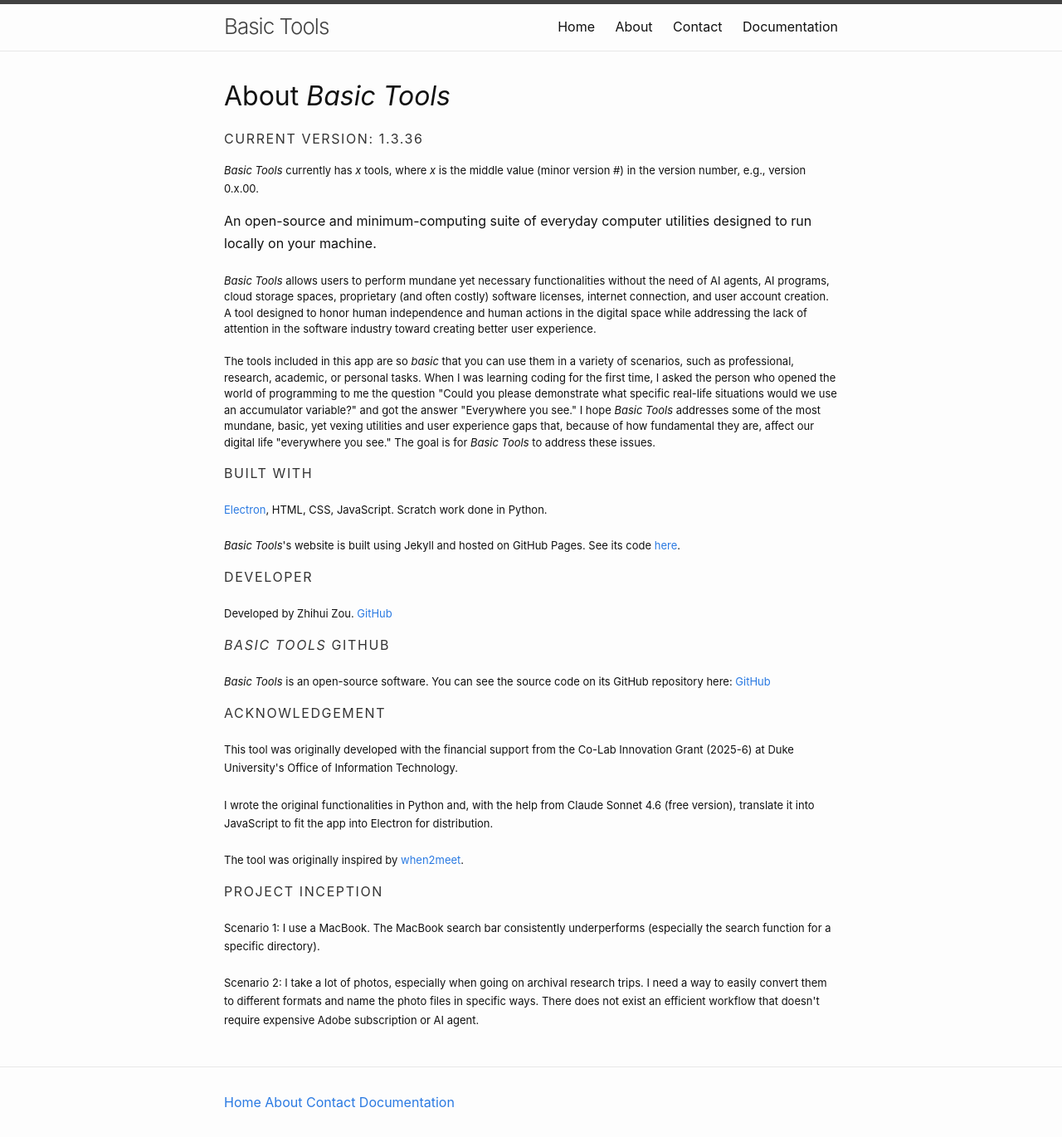
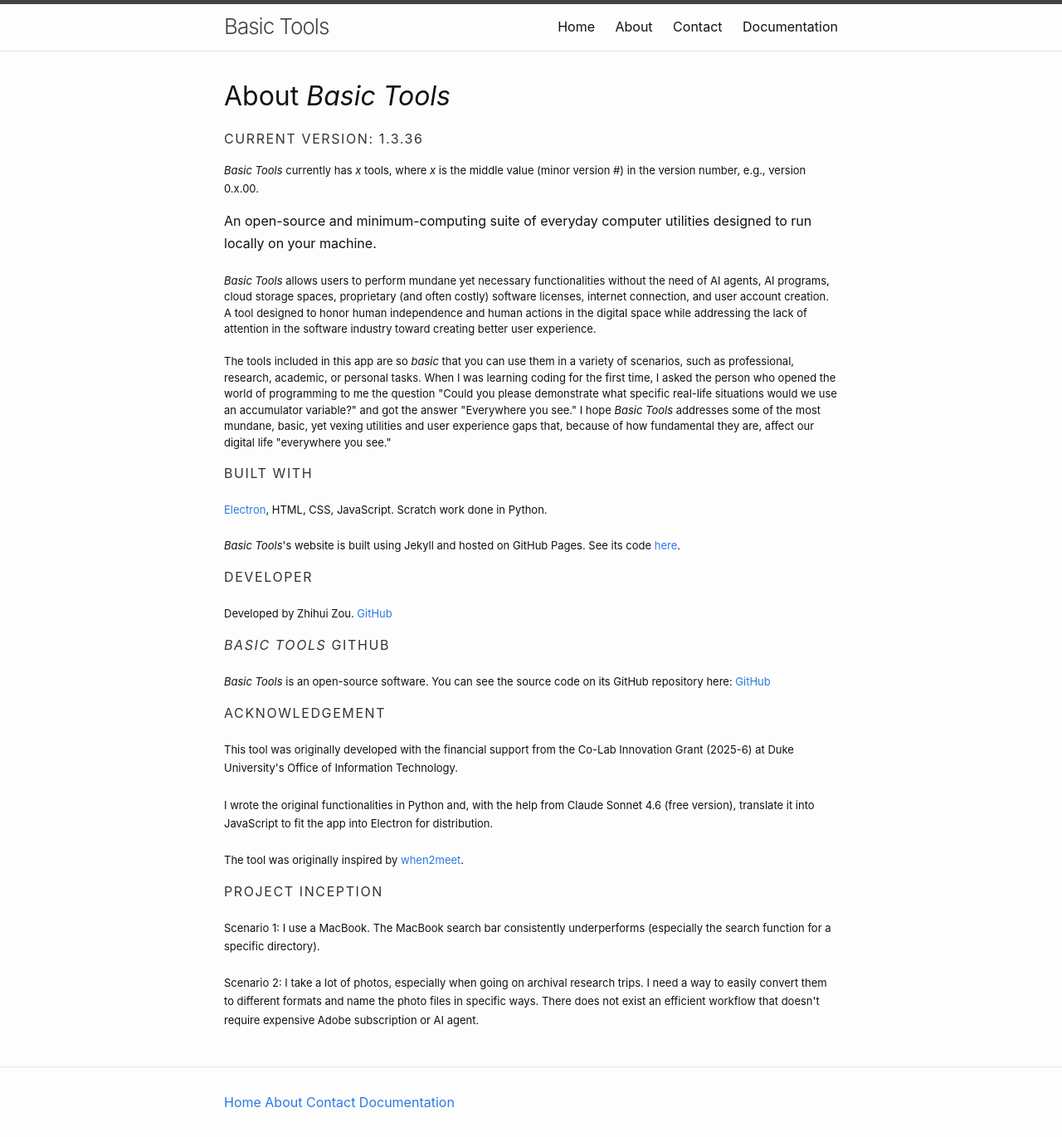
Before and after one commit to zzou21/BasicToolsWeb, a Jekyll site: the page built from about/index.html, in a window 1280 px wide. Shown: the whole page at 83% size. Built offline with Jekyll 4.4.1, drawn with Linux system fonts in a browser that asks for light colours.

```diff
--- a/about/index.html
+++ b/about/index.html
@@ -21,7 +21,7 @@ permalink: /about/
   <i>Basic Tools</i> allows users to perform mundane yet necessary functionalities without the need of AI agents, AI programs, cloud storage spaces, proprietary (and often costly) software licenses, internet connection, and user account creation. A tool designed to honor human independence and human actions in the digital space while addressing the lack of attention in the software industry toward creating better user experience.
   <br>
   <br>
-  The tools included in this app are so <i>basic</i> that you can use them in a variety of scenarios, such as professional, research, academic, or personal tasks. When I was learning coding for the first time, I asked the person who opened the world of programming to me the question "Could you please demonstrate what specific real-life situations would we use an accumulator variable?" and got the answer "Everywhere you see." I hope <i>Basic Tools</i> addresses some of the most mundane, basic, yet vexing utilities and user experience gaps that, because of how fundamental they are, affect our digital life "everywhere you see." The goal is for <i>Basic Tools</i> to address these issues.
+  The tools included in this app are so <i>basic</i> that you can use them in a variety of scenarios, such as professional, research, academic, or personal tasks. When I was learning coding for the first time, I asked the person who opened the world of programming to me the question "Could you please demonstrate what specific real-life situations would we use an accumulator variable?" and got the answer "Everywhere you see." I hope <i>Basic Tools</i> addresses some of the most mundane, basic, yet vexing utilities and user experience gaps that, because of how fundamental they are, affect our digital life "everywhere you see."
   </p>
 </section>
 
```
Also changed, not shown: contact/contact.html (+8 -3 lines).
